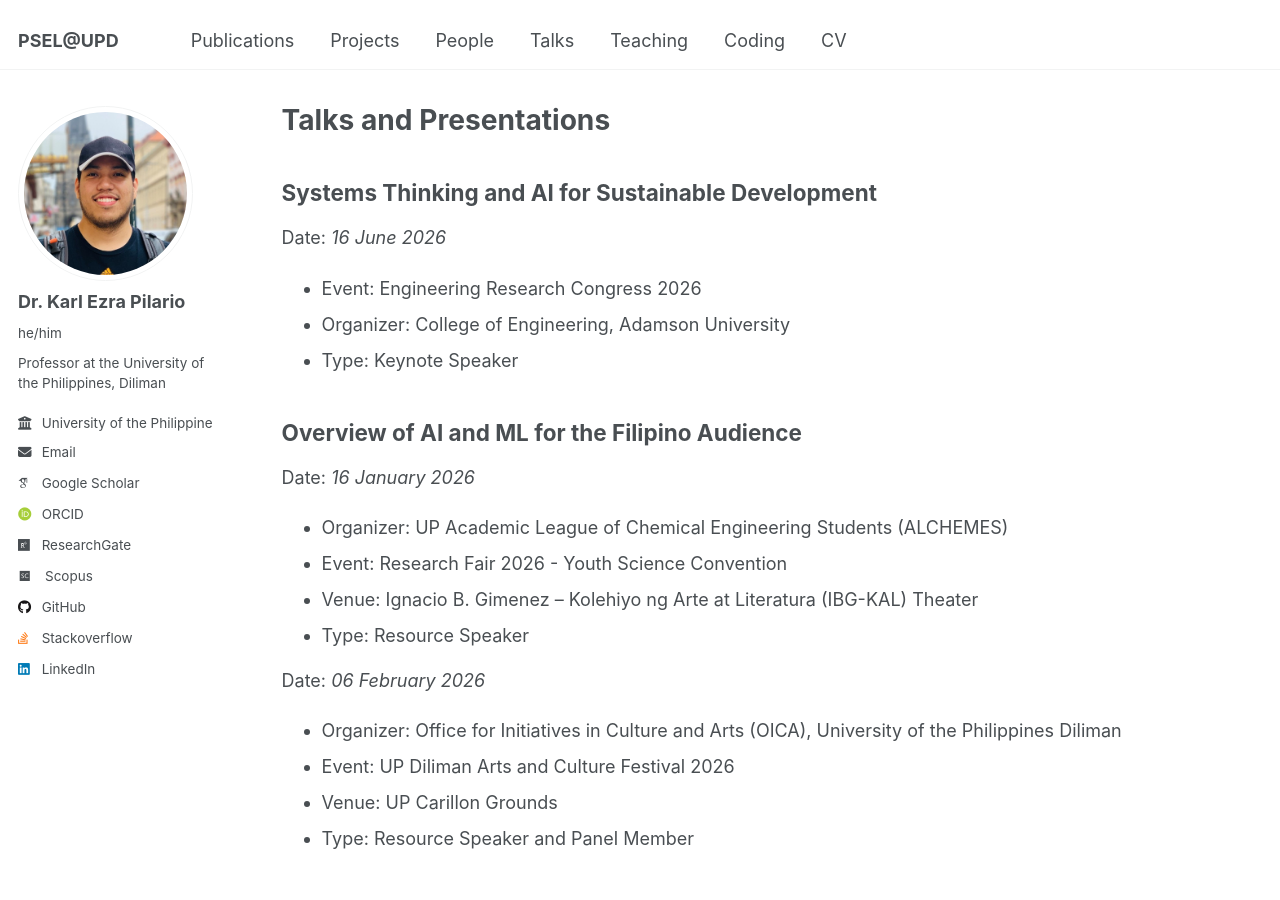
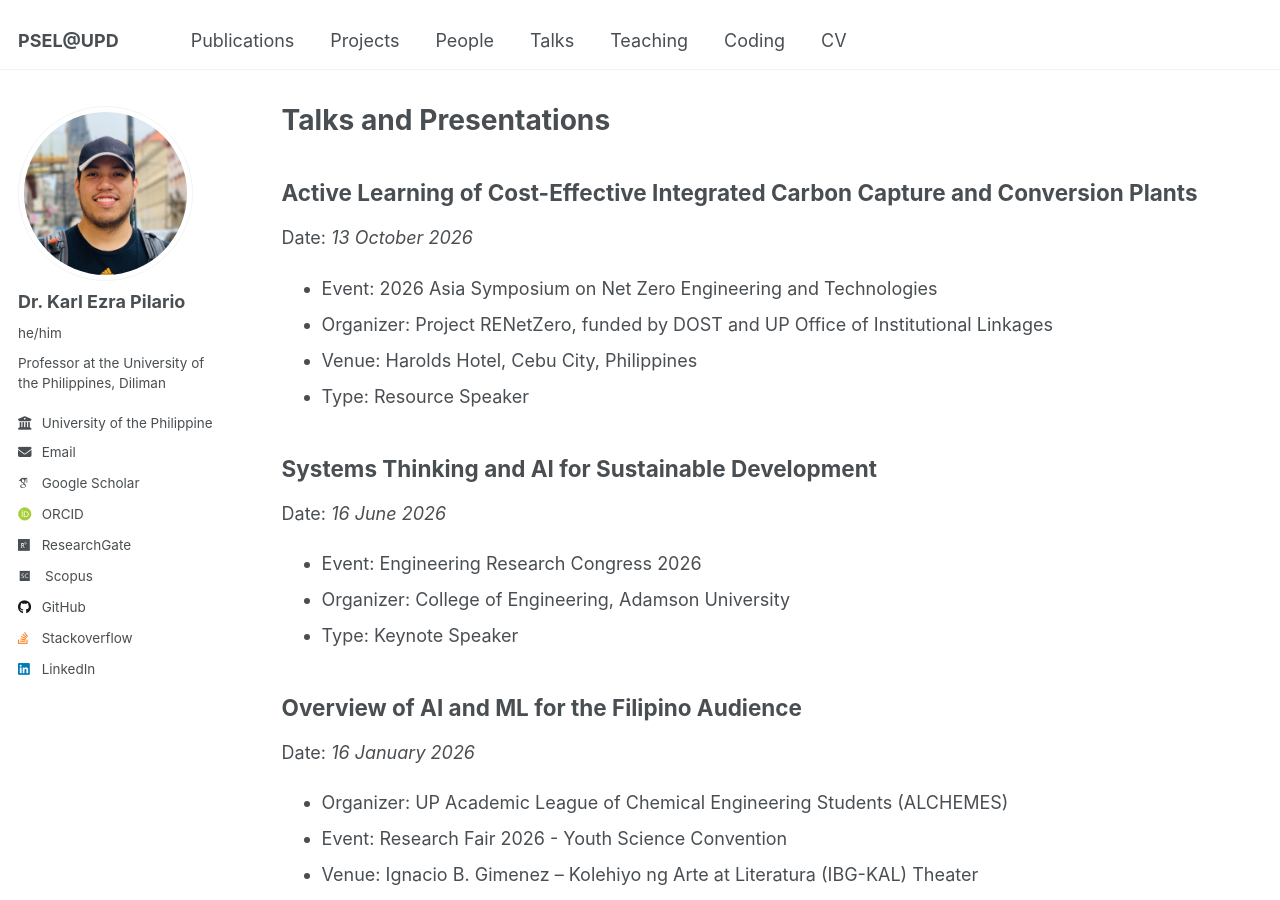
Before and after one commit to kspilario/kspilario.github.io, a Jekyll site: the page built from _pages/talks.md, in a window 1280 px wide and 900 px high. Built offline with Jekyll 4.4.1, drawn with Linux system fonts in a browser that asks for light colours; some web fonts are replaced.

Commit message:
Update talks.md

```diff
--- a/_pages/talks.md
+++ b/_pages/talks.md
@@ -4,6 +4,14 @@ title: "Talks and Presentations"
 permalink: /talks/
 author_profile: true
 ---
+
+## Active Learning of Cost-Effective Integrated Carbon Capture and Conversion Plants
+Date: *13 October 2026*
+* Event: 2026 Asia Symposium on Net Zero Engineering and Technologies
+* Organizer: Project RENetZero, funded by DOST and UP Office of Institutional Linkages
+* Venue: Harolds Hotel, Cebu City, Philippines
+* Type: Resource Speaker
+
 ## Systems Thinking and AI for Sustainable Development
 Date: *16 June 2026*
 * Event: Engineering Research Congress 2026
```
